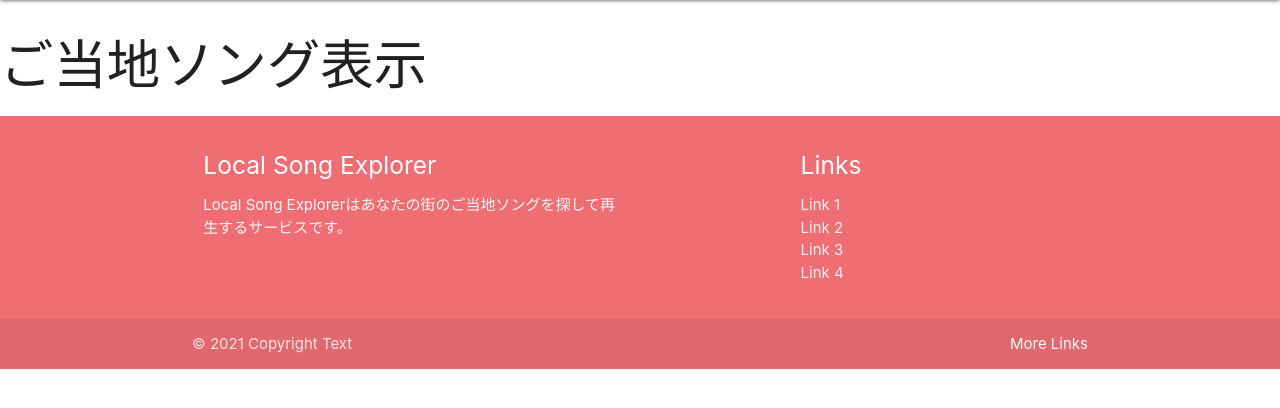
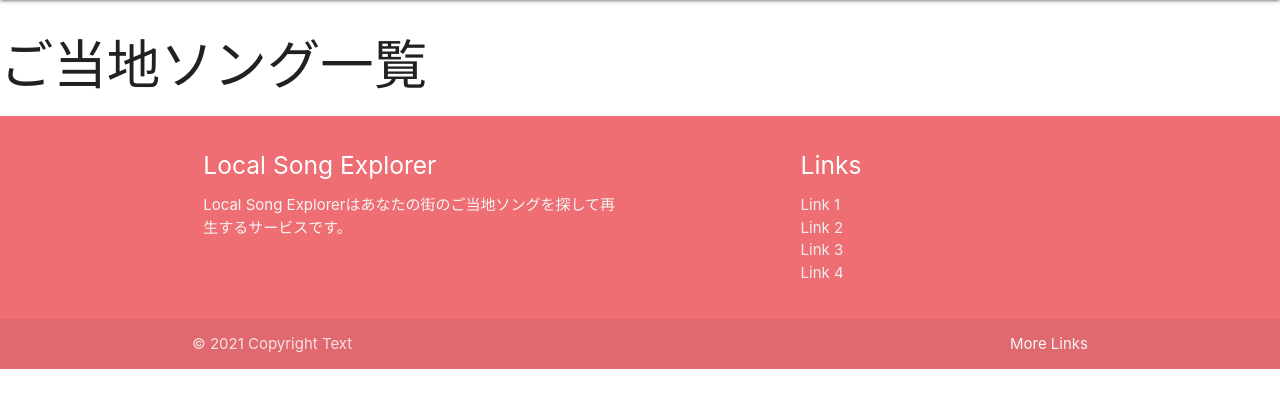
Before and after one commit to z21001ms/team_project, a Rails app: page /songs in a window 1280 px wide. Shown: the part 64-472 px from the top of the page. Run offline with Rails 7, Linux system fonts and the light colour scheme; data that the repository does not hold is empty; style sheets or scripts are compiled from the project's sources; parts of the project's set-up code (start-up, migrations or seed data) failed here and were passed over; some libraries are stand-ins or nearby versions.

Commit message:
テキストの変更

```diff
--- a/app/views/song/index.html.erb
+++ b/app/views/song/index.html.erb
@@ -1,4 +1,4 @@
-<h2>ご当地ソング表示</h2>
+<h2>ご当地ソング一覧</h2>
 
 <ul>
   <% @songs.each do |song| %>
```
